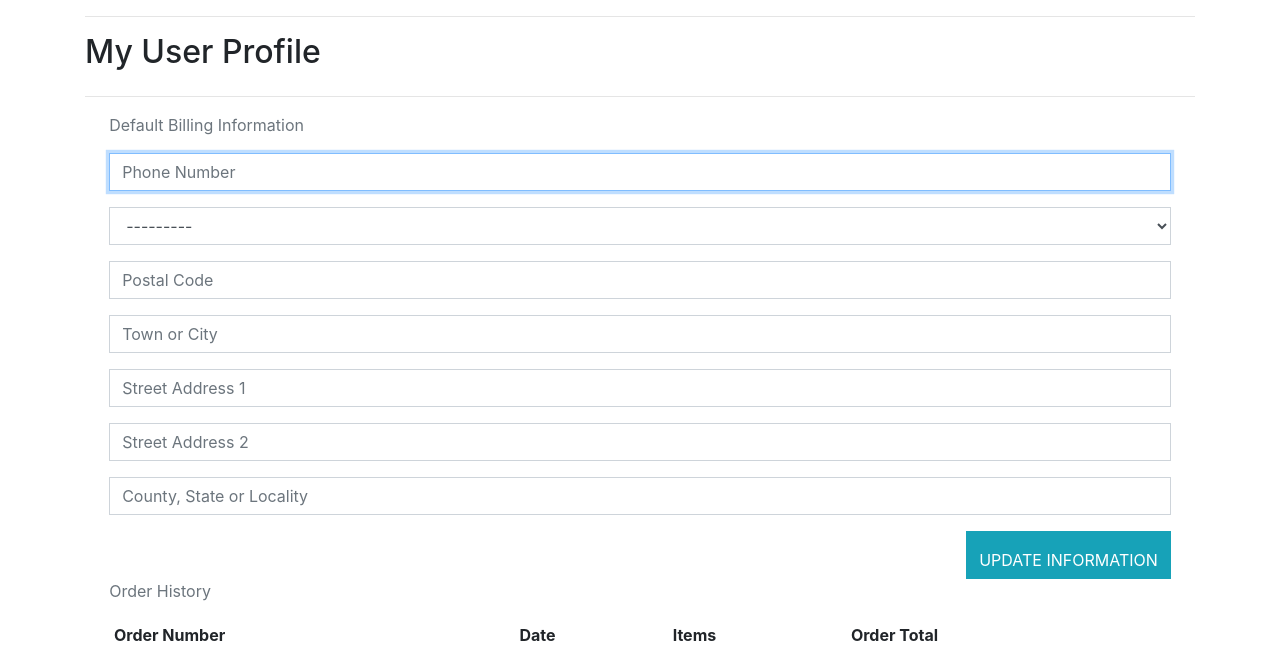
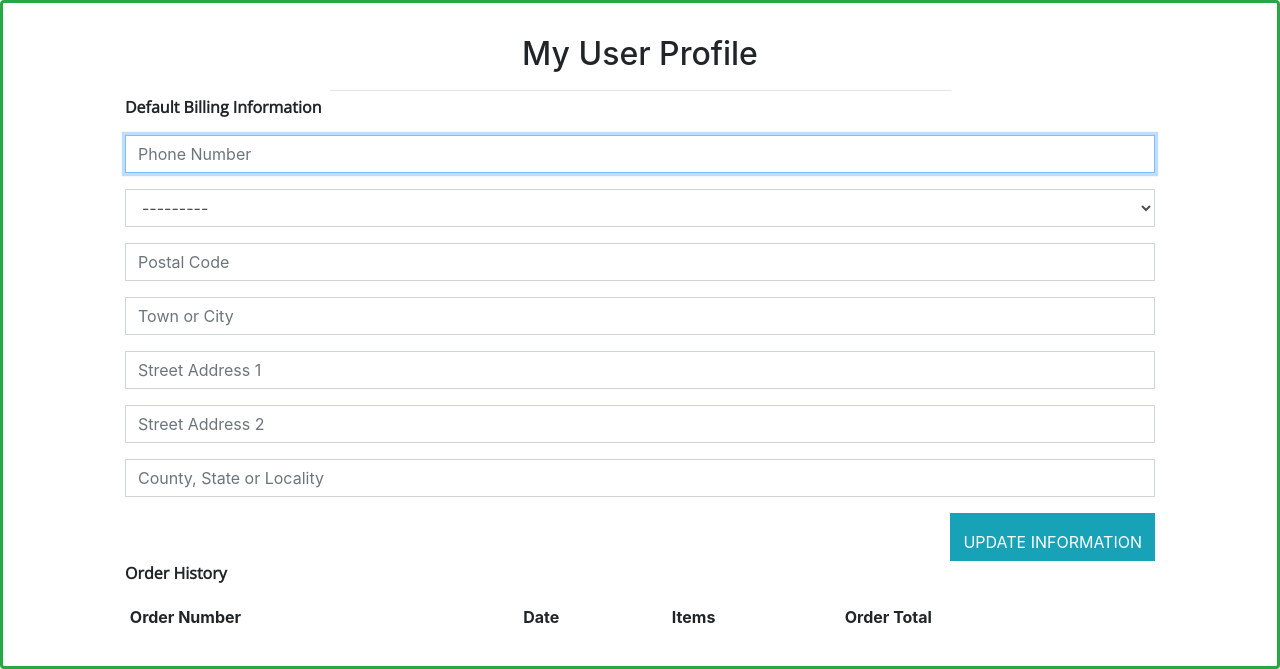
Before and after one commit to Code-Institute-Submissions/project4-6, a Django app: page /userprofile/ in a window 1280 px wide. Shown: the part 183-852 px from the top of the page. Run offline with Django 3.2, Linux system fonts and the light colour scheme; the visitor is signed in with stand-in values (Sample User, id 1); data comes from the database, SQL or seed files in the repository; data that the repository does not hold is empty; some libraries are stand-ins or nearby versions.

Commit message:
homepage css update16

```diff
--- a/userprofile/templates/userprofile/userprofile.html
+++ b/userprofile/templates/userprofile/userprofile.html
@@ -3,19 +3,16 @@
 
 {% block content %}
 {{ stripe_public_key }}
-    <div class="overlay"></div>
-    <div class="container">
+    <div class="container-fluid border border-success rounded p-3 allauth-border">
         <div class="row">
-            <div class="col">
-                <hr>
-                <h2 class="logo-font mb-4">My User Profile</h2>
-                <hr>
+            <div class="col text-center mt-3">
+                <h2 class="logo-font"> My User Profile</h2>
+                <hr class="w-50 mb-1">
             </div>
         </div>
-            </div>
         <div class="row">
             <div class="col-10 mx-auto">
-                <p class="text-muted">Default Billing Information</p>
+                <p class="checkout-text font-weight-bold">Default Billing Information</p>
                 <form class="mt-3" action="{% url 'userprofile' %}" method="POST" id="profile-update-form">
                     {% csrf_token %}
                     {{ form|crispy }}
@@ -23,7 +20,7 @@
                 </form>
             </div>
             <div class="col-10 mx-auto">
-                <p class="text-muted">Order History</p>
+                <p class="checkout-text font-weight-bold">Order History</p>
                     <div class="order-history table-responsive">
                         <table class="table table-sm table-borderless">
                             <thead>
```
